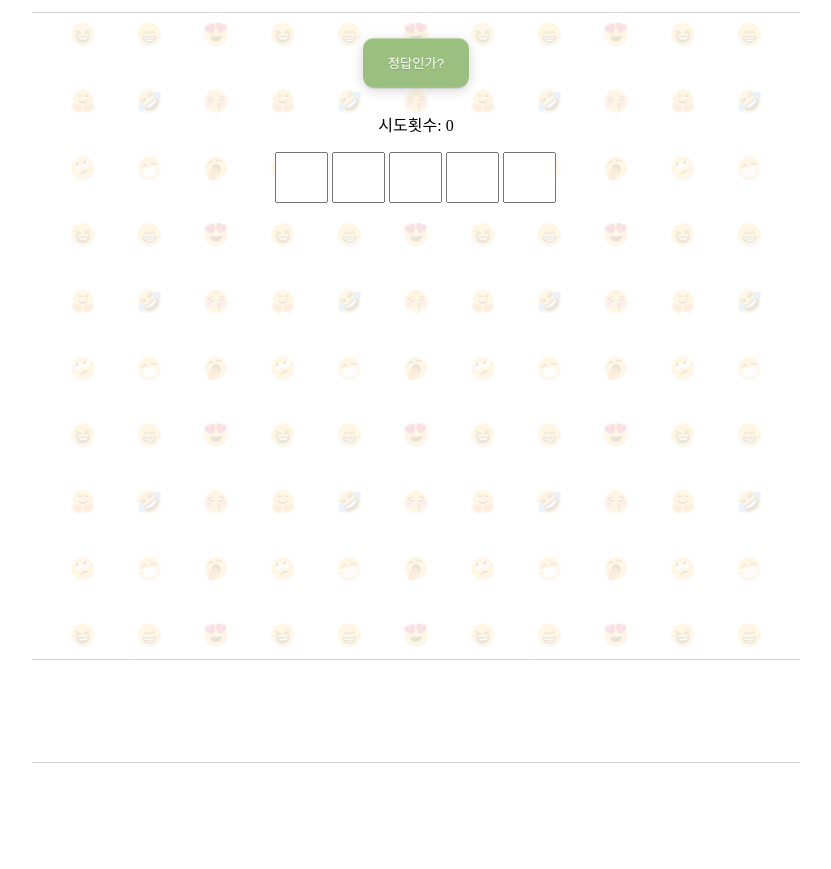
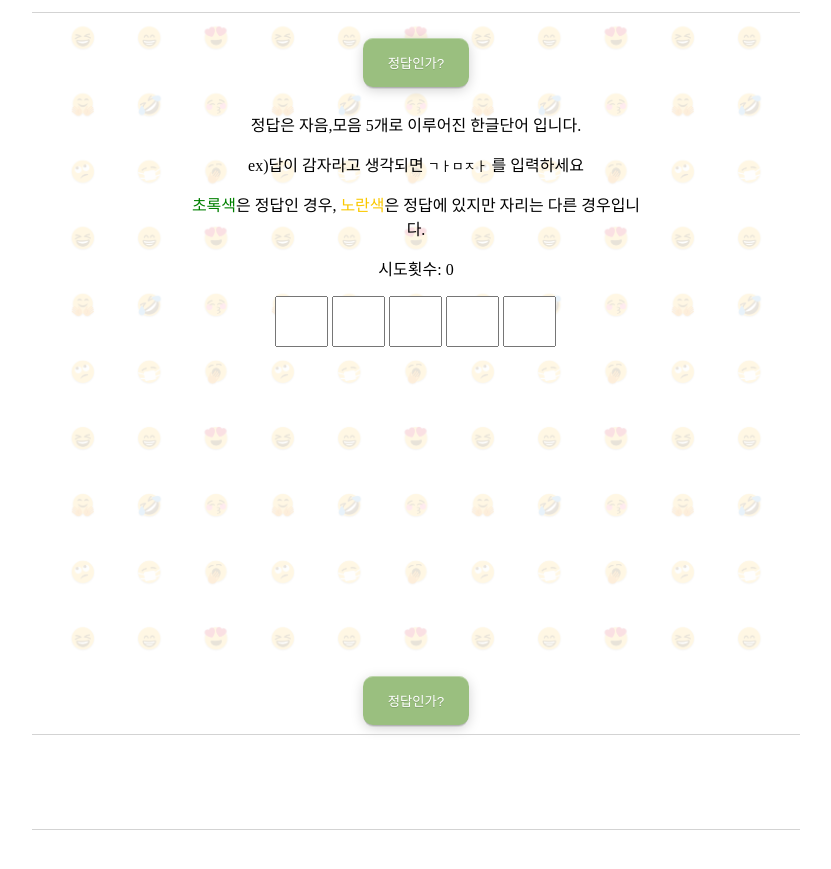
Before and after one commit to uts1002/umazing, a plain HTML site: page wordle.html in a window 1280 px wide. Shown: the part 57-926 px from the top of the page, without its empty margins (224-1055 px from the left). Before the commit the page ends 860 px from the top, so only its background shows below. Drawn offline with nearby package versions, Linux system fonts and the light colour scheme; a web font is replaced by a local one.

Commit message:
button add

```diff
--- a/js/wordle.js
+++ b/js/wordle.js
@@ -1,4 +1,4 @@
-var submit = document.querySelector(".submit");
+var submit = document.querySelectorAll(".submit");
 var tryNum = 1;
 function getRandomAnswer() {
   var answerList = [
@@ -24,7 +24,7 @@ function getRandomAnswer() {
 var randAnswer = getRandomAnswer();
 console.log(randAnswer);
 
-submit.addEventListener("click", function () {
+function submitClick() {
   var input = document.querySelectorAll(".input");
   var 답 = randAnswer;
   var answerCount = 0;
@@ -65,7 +65,49 @@ submit.addEventListener("click", function () {
       .querySelector(".content")
       .insertAdjacentHTML("beforeend", template);
   }
-});
+}
+// submit.addEventListener("click", function () {
+//   var input = document.querySelectorAll(".input");
+//   var 답 = randAnswer;
+//   var answerCount = 0;
+//   document.querySelector(".tryNum").innerText = "시도횟수 : " + tryNum;
+//   console.log(답);
+//   for (i in 답) {
+//     if (input[i].value == 답[i]) {
+//       answerCount++;
+//       console.log(answerCount);
+//       input[i].style.background = "green";
+//     } else if (답.includes(input[i].value)) {
+//       input[i].style.background = "yellow";
+//     } else {
+//       input[i].style.background = "gray";
+//     }
+//     input[i].classList.remove("input");
+//   }
+//   if (answerCount == 5) {
+//     document.querySelector(".tryNum").innerText =
+//       "정답입니다!!!! 시도횟수: " + tryNum;
+
+//     var templateBtn = `<br/><button class="btn-two red rounded" onclick="regame()">다시하기</button><button class="btn-two yellow rounded" onclick="regame">공유하기</button>`;
+
+//     document
+//       .querySelector(".content")
+//       .insertAdjacentHTML("beforeend", templateBtn);
+//   } else {
+//     tryNum++;
+
+//     var template = `<div class="inputs">
+//           <input type="text" class="input" maxlength="1" oninput="checkKorean(this)"/>
+//           <input type="text" class="input" maxlength="1" oninput="checkKorean(this)"/>
+//           <input type="text" class="input" maxlength="1" oninput="checkKorean(this)"/>
+//           <input type="text" class="input" maxlength="1" oninput="checkKorean(this)"/>
+//           <input type="text" class="input" maxlength="1" oninput="checkKorean(this)"/>
+//           </div>`;
+//     document
+//       .querySelector(".content")
+//       .insertAdjacentHTML("beforeend", template);
+//   }
+// });
 function regame() {
   location.reload();
 }
--- a/wordle.html
+++ b/wordle.html
@@ -54,9 +54,25 @@
       <header></header>
       <section class="main">
         <div class="content">
-          <button type="button" class="submit btn-two green rounded">
+          <button
+            type="button"
+            class="submit btn-two green rounded"
+            onclick="submitClick()"
+          >
             정답인가?</button
           ><br />
+          <div class="explain">
+            <p>정답은 자음,모음 5개로 이루어진 한글단어 입니다.</p>
+            <p>
+              ex)답이 감자라고 생각되면 <code>ㄱㅏㅁㅈㅏ</code> 를 입력하세요
+            </p>
+            <p>
+              <span style="color: green">초록색</span>은 정답인 경우,
+              <span style="color: rgb(250, 200, 0)">노란색</span>은 정답에
+              있지만 자리는 다른 경우입니다.
+            </p>
+          </div>
+
           <p class="tryNum">시도횟수: 0</p>
           <input
             type="text"
@@ -90,6 +106,13 @@
           />
         </div>
       </section>
+      <button
+        type="button"
+        class="submit btn-two green rounded"
+        onclick="submitClick()"
+      >
+        정답인가?
+      </button>
       <footer></footer>
     </div>
     <script src="./js/main.js"></script>
```
